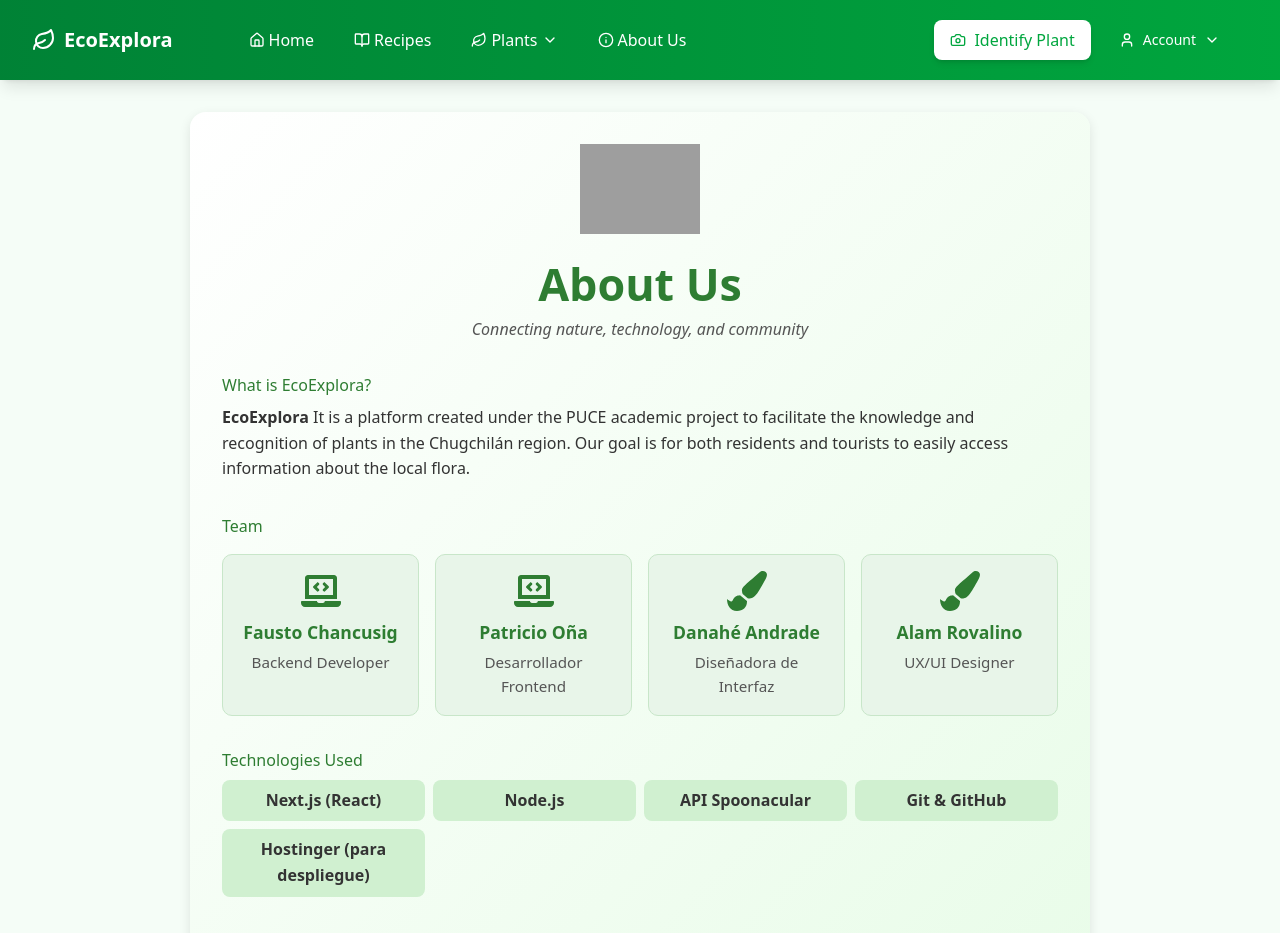
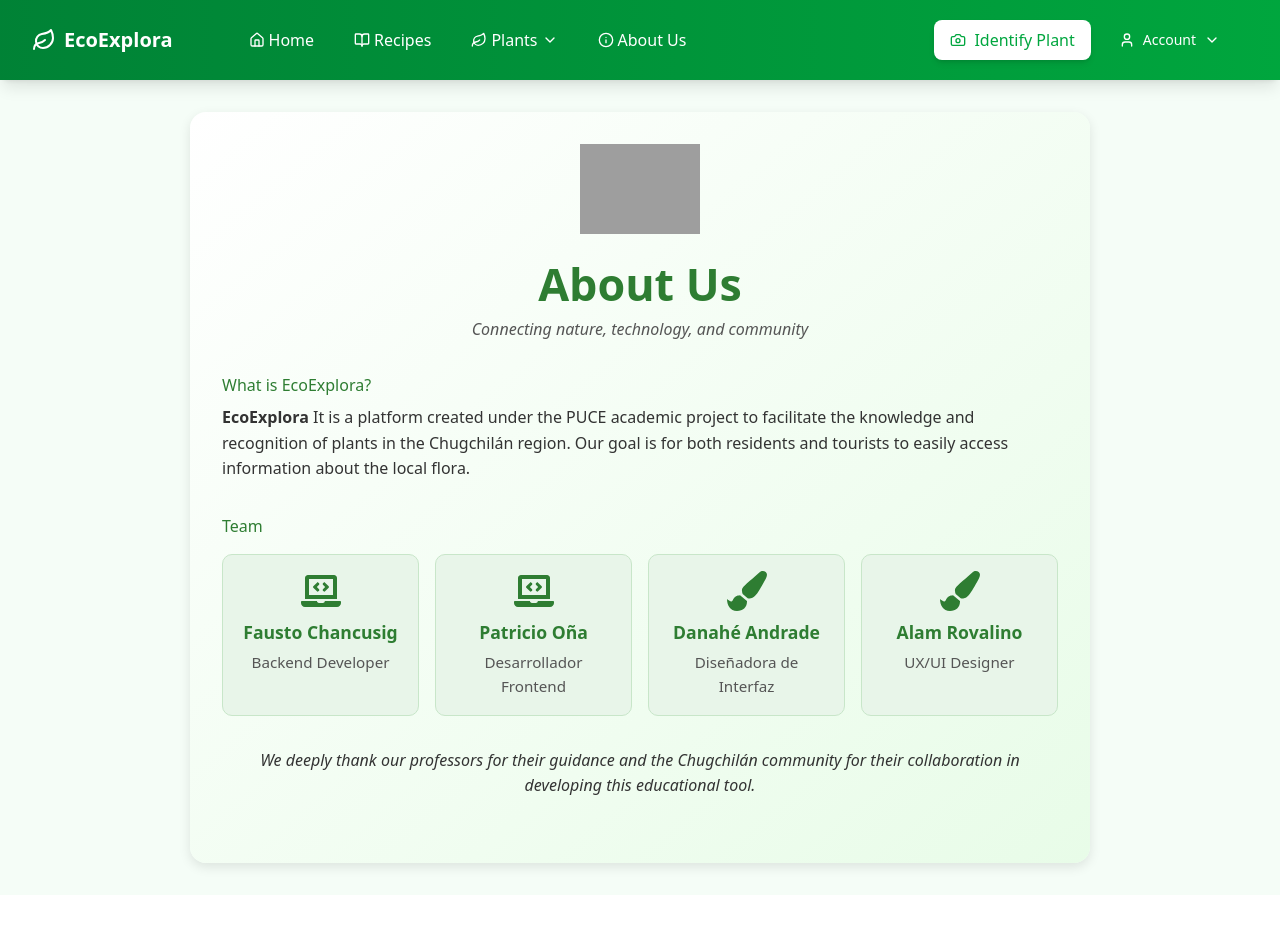
Before and after one commit to Patricio-Ona/EcoExplora, a Next.js app: page /en/nosotros in a window 1280 px wide. Shown: the top 933 px of the page. After the commit the page ends 895 px from the top, so only its background shows below. Built offline with nearby package versions, Linux system fonts and the light colour scheme; grey boxes are pictures that could not be loaded.

Commit message:
cambio en texto de Chugchilan a Cruz loma y eliminación de segmento de tecnologia

```diff
--- a/messages/es.json
+++ b/messages/es.json
@@ -104,7 +104,7 @@
         "title": "Sobre Nosotros",
         "subtitle": "Conectando naturaleza, tecnología y comunidad",
         "whatIsTitle": "¿Qué es EcoExplora?",
-        "whatIsDescription": "es una plataforma creada en el marco del proyecto académico PUCE para facilitar el conocimiento y reconocimiento de las plantas de la región de Chugchilán. Nuestro objetivo es que tanto habitantes como turistas puedan acceder fácilmente a información sobre la flora local.",
+        "whatIsDescription": "es una plataforma creada en el marco del proyecto académico PUCE para facilitar el conocimiento y reconocimiento de las plantas de la comunidad de Cruz Loma. Nuestro objetivo es que tanto habitantes como turistas puedan acceder fácilmente a información sobre la flora local.",
         "teamTitle": "Equipo de Trabajo",
         "roles": {
             "fausto": "Desarrollador Backend",
--- a/src/app/[locale]/nosotros/page.tsx
+++ b/src/app/[locale]/nosotros/page.tsx
@@ -53,17 +53,6 @@ const Nosotros = () => {
                     </div>
                 </section>
 
-                <section className='nosotros-section'>
-                    <h2>{t('technologiesTitle')}</h2>
-                    <ul className='tech-list'>
-                        <li>Next.js (React)</li>
-                        <li>Node.js</li>
-                        <li>API Spoonacular</li>
-                        <li>Git & GitHub</li>
-                        <li>Hostinger (para despliegue)</li>
-                    </ul>
-                </section>
-
                 <section className='nosotros-section nosotros-footer'>
                     <p>{t('footerThanks')}</p>
                 </section>
```
